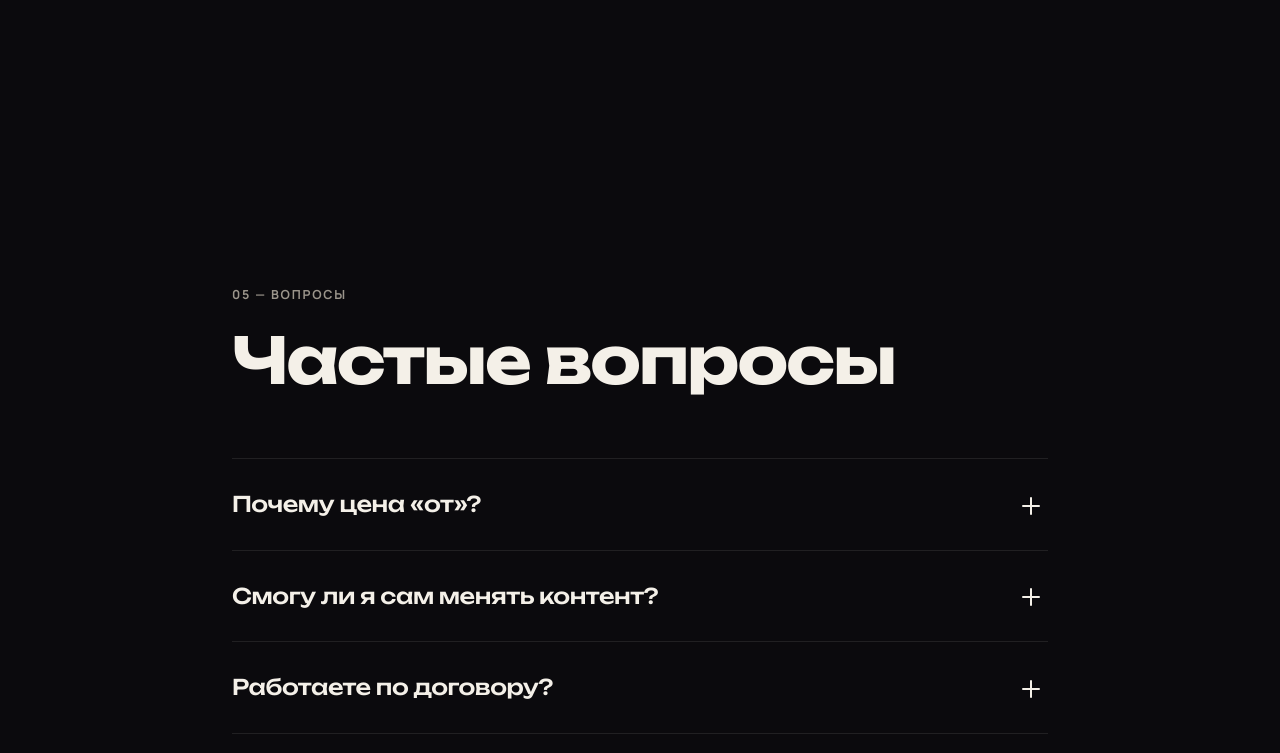
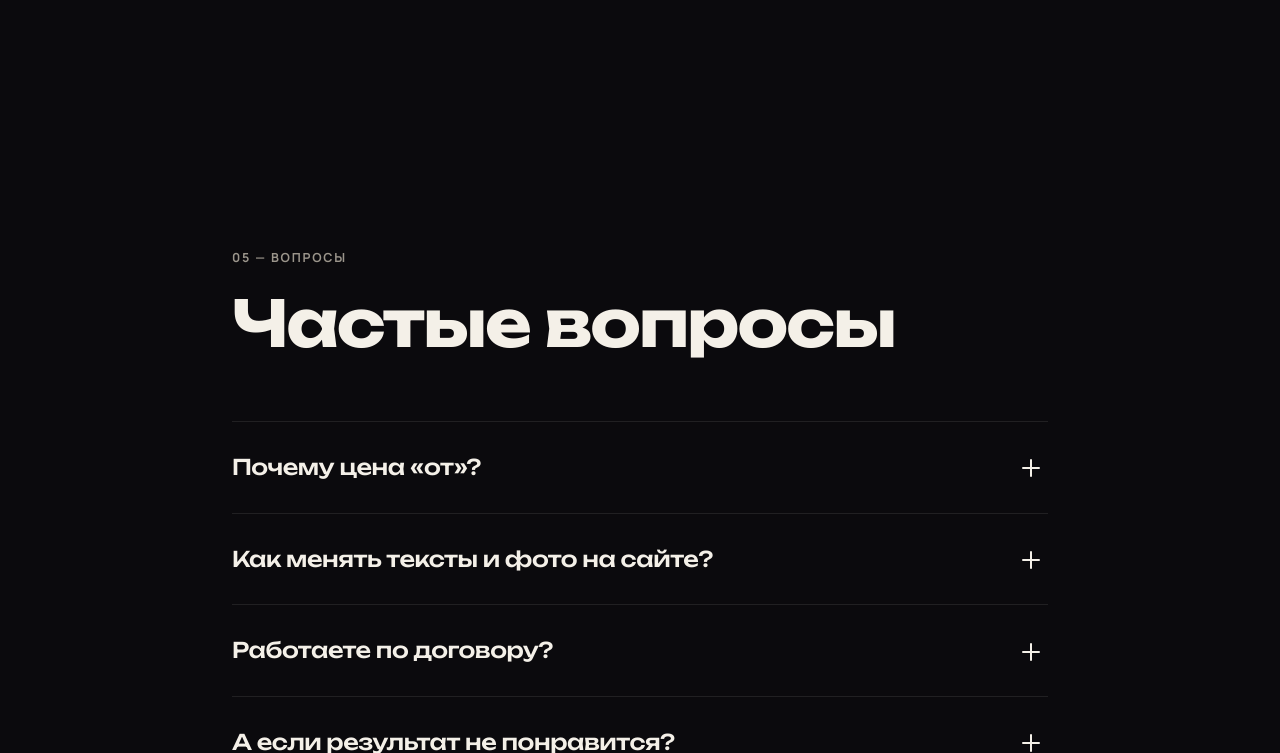
Before and after one commit to davidtsapliuk-dev/Web, a plain HTML site: page index.html in a window 1280 px wide. Shown: the part 6976-7729 px from the top of the page. Drawn offline with Linux system fonts and the light colour scheme; animation ran at ten frames a second.

Commit message:
Remove admin panel promise from company site plan
Content edits are handled through monthly support instead.

Co-Authored-By: Claude Opus 5.5 <noreply@anthropic.com>
Claude-Session: https://claude.ai/code/session_01VCgDWPDdDM8dG37WugmspJ

```diff
--- a/index.html
+++ b/index.html
@@ -161,7 +161,6 @@
             <ul class="plan__list">
               <li>До 10 уникальных страниц</li>
               <li>Дизайн-концепция и UI-kit</li>
-              <li>Удобная админка</li>
               <li>Блог или новости</li>
               <li>SEO-основа и DSGVO</li>
               <li>Хостинг, обновления и поддержка</li>
@@ -227,7 +226,7 @@
         </div>
         <div class="faq">
           <details class="reveal"><summary>Почему цена «от»?</summary><p>Итоговая стоимость зависит от объёма и сложности. После брифа мы называем точную цену, и она не меняется, если не меняется задача.</p></details>
-          <details class="reveal"><summary>Смогу ли я сам менять контент?</summary><p>Да. В тарифе «Сайт компании» есть удобная админка. Покажем, как ей пользоваться, и оставим инструкцию.</p></details>
+          <details class="reveal"><summary>Как менять тексты и фото на сайте?</summary><p>Просто напишите нам в Telegram или на почту. Небольшие правки текстов и фото входят в поддержку за 29 € в месяц.</p></details>
           <details class="reveal"><summary>Работаете по договору?</summary><p>Да, официально: договор, счёт (Rechnung) и все документы.</p></details>
           <details class="reveal"><summary>А если результат не понравится?</summary><p>Мы согласовываем каждый этап, поэтому сюрпризов в конце не бывает. Если дизайн не попал в ожидания, сделаем новую концепцию.</p></details>
           <details class="reveal"><summary>Кому принадлежит сайт?</summary><p>Вам. Домен, хостинг и исходный код оформляются на вас, все доступы передаём после запуска.</p></details>
```
